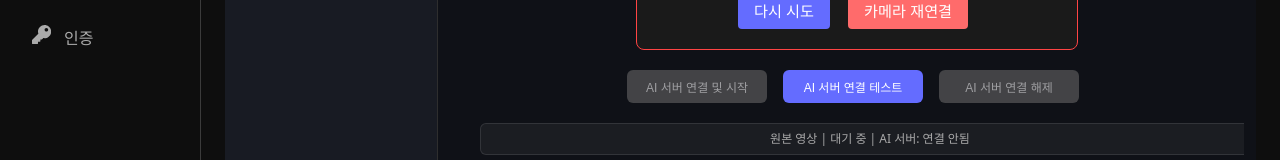
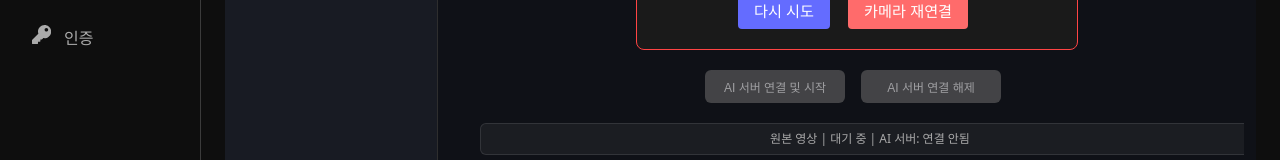
Before and after one commit to SafeView/Frontend, a React (Vite) app: page /cameras in a window 1280 px wide. Shown: the part 318-478 px from the top of the page. Built offline with nearby package versions, Linux system fonts and the light colour scheme; no server answers.

Commit message:
FIX : AI 서버 연결 테스트 빼기

```diff
--- a/src/components/Camera/CameraFeed.tsx
+++ b/src/components/Camera/CameraFeed.tsx
@@ -21,7 +21,6 @@ interface CameraFeedProps {
 }
 
 // 🔹 CameraFeed 컴포넌트 정의
-// @ts-ignore
 const CameraFeed: React.FC<CameraFeedProps> = ({ decrypted = false, enableAI = false }) => {
     // 비디오 DOM 엘리먼트 참조 (스트리밍 연결용)
     const videoRef = useRef<HTMLVideoElement>(null);
--- a/src/components/Camera/ControlPanel.tsx
+++ b/src/components/Camera/ControlPanel.tsx
@@ -45,12 +45,12 @@ export const ControlPanel: React.FC<ControlPanelProps> = ({
         >
           AI 서버 연결 및 시작
         </button>
-        <button
-          onClick={onTestAIConnection}
-          className={styles.actionButton}
-        >
-          AI 서버 연결 테스트
-        </button>
+        {/*<button*/}
+        {/*  onClick={onTestAIConnection}*/}
+        {/*  className={styles.actionButton}*/}
+        {/*>*/}
+        {/*  AI 서버 연결 테스트*/}
+        {/*</button>*/}
 
         <button
           onClick={onStopStreaming}
```
